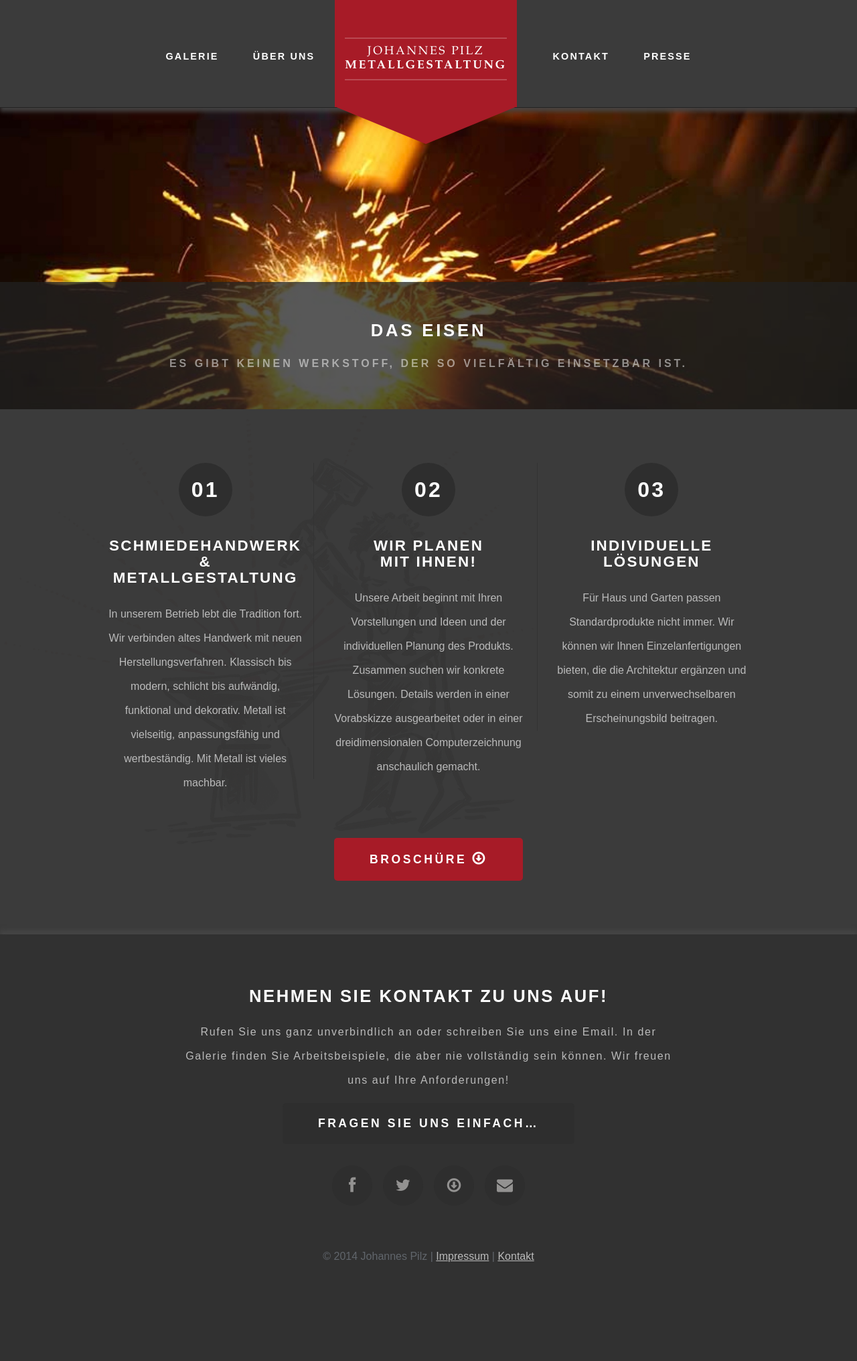
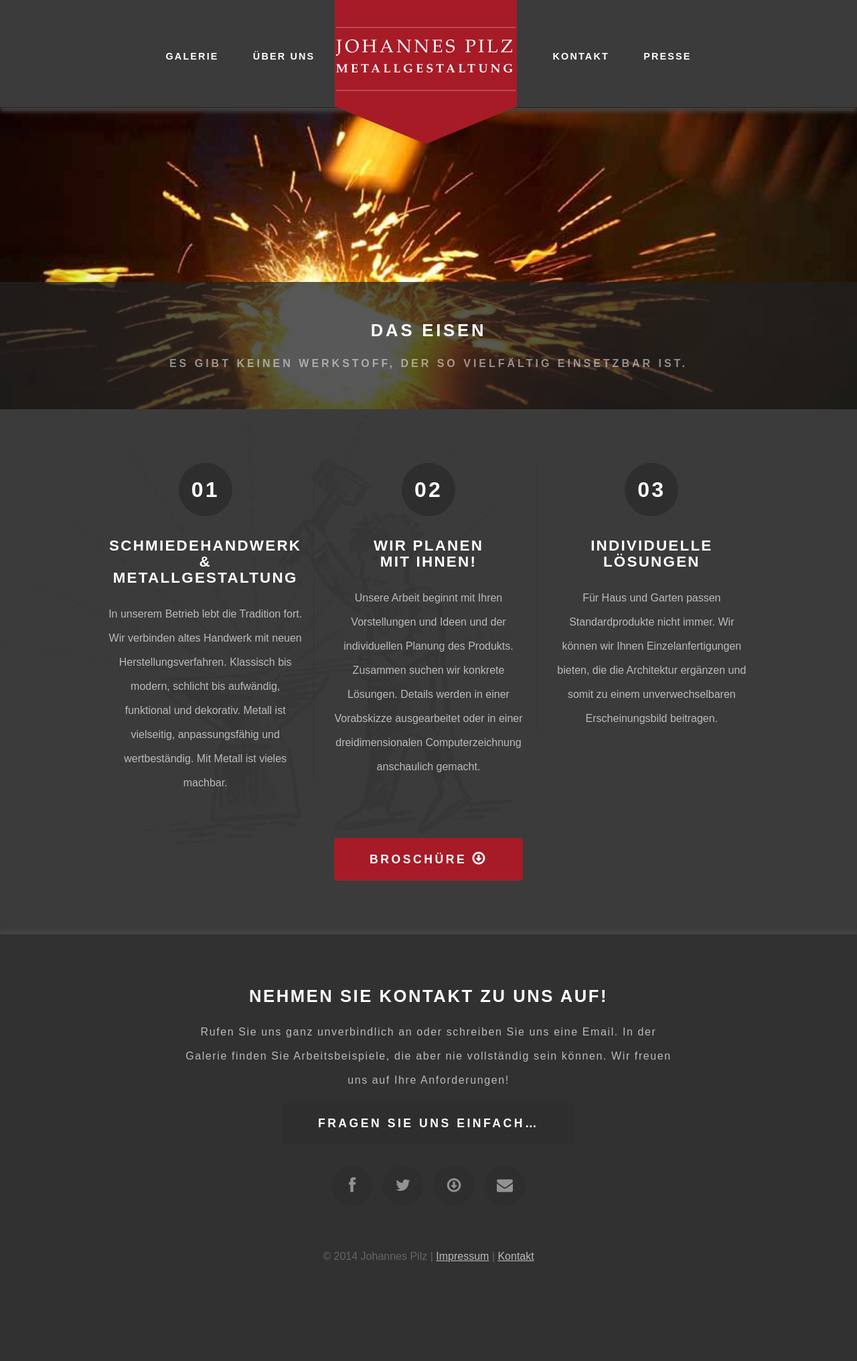
Before and after one commit to pilzschmiede/pilzschmiede.github.io, a Jekyll site: the page built from index.html, in a window 1280 px wide. Shown: the whole page at 67% size. Built offline with Jekyll 4.4.1, drawn with Linux system fonts in a browser that asks for light colours; some web fonts are replaced; the list of posts is cut into pages by our own code.

Commit message:
style font fixes

```diff
--- a/css/style.css
+++ b/css/style.css
@@ -918,9 +918,11 @@
 				letter-spacing: 0.15em;
 				line-height: 1.2em;
 				text-align: center;
-                font-size: 1.1em !important;
+                font-size: 27px !important;
 			}
-
+			#logo a > span b {
+			    font-size: 18px !important;
+			}
 			#logo a > span b:last-child
 			{
 				display: block;
```
